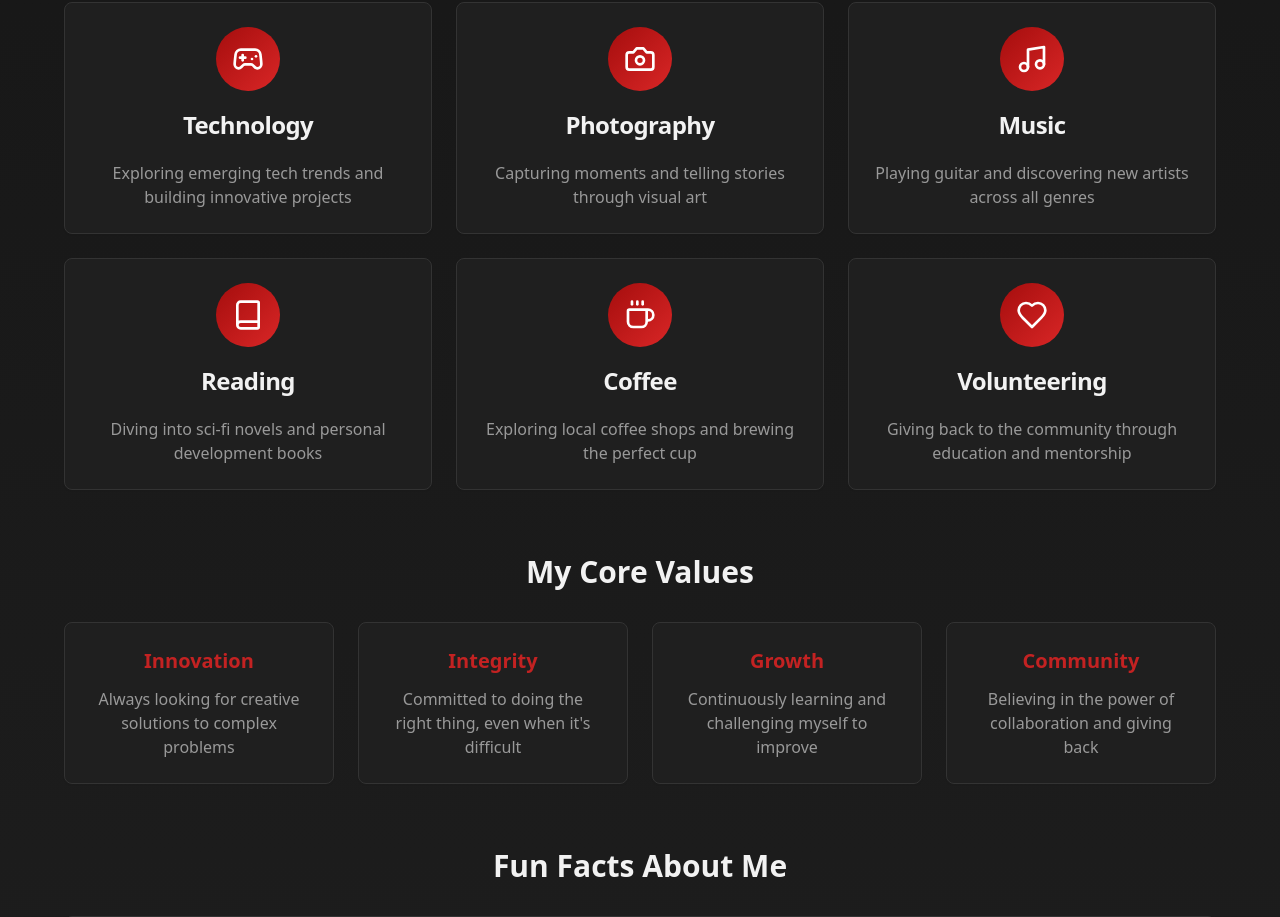
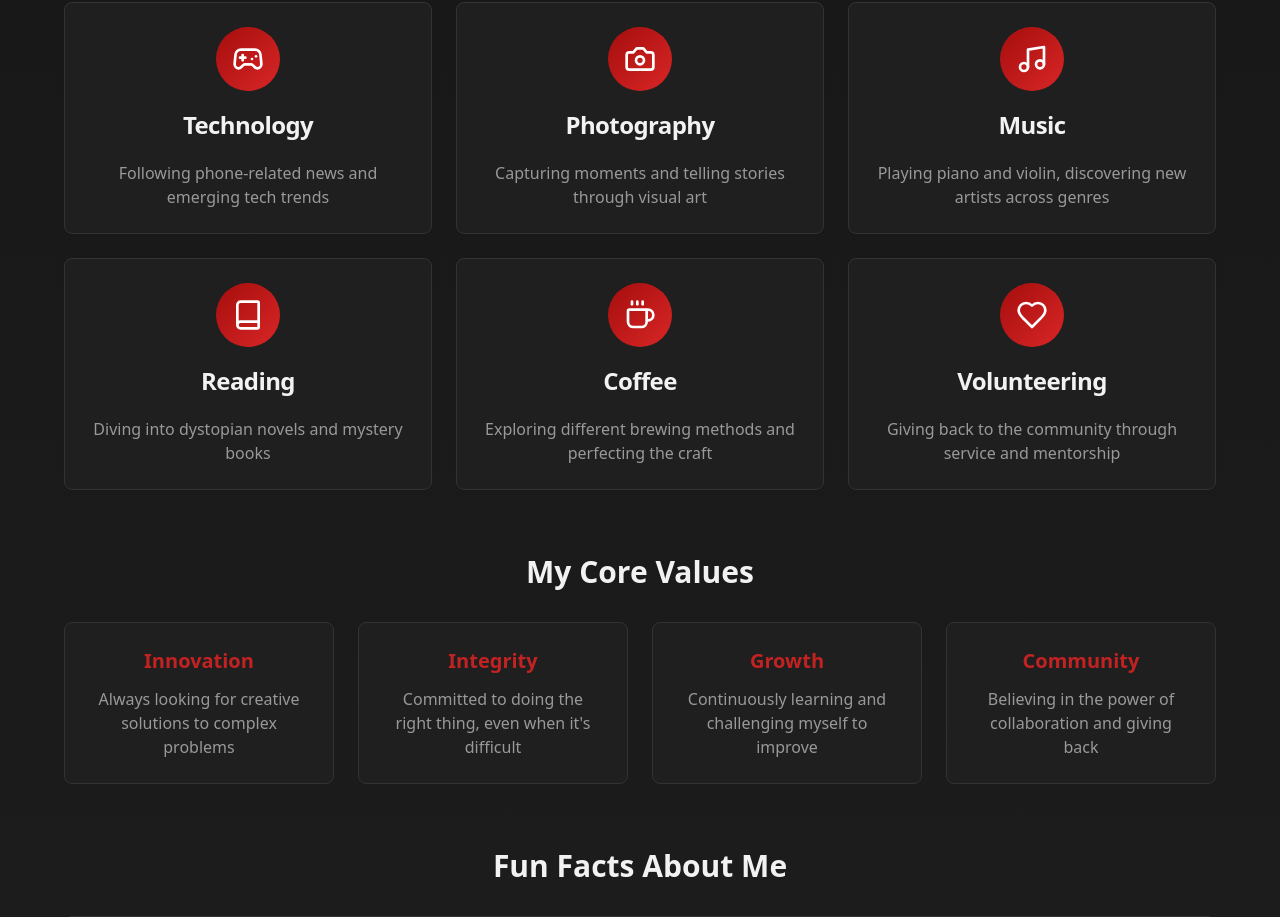
Before and after one commit to TheFedExpress/aayushparikh-2ada1e14, a React (Vite) app: page /about in a window 1280 px wide. Shown: the part 753-1670 px from the top of the page. Built offline with nearby package versions, Linux system fonts and the light colour scheme.

Commit message:
Update About page content
Add user's interests and hobbies to the About page, including technology, photography, music, piano, violin, reading dystopian novels and mystery books, coffee exploration, and volunteering.

```diff
--- a/src/pages/About.tsx
+++ b/src/pages/About.tsx
@@ -11,12 +11,12 @@ const About = () => {
     I believe in the power of innovation, continuous learning, and using technology to solve real-world problems. My goal is to combine my technical skills with my leadership experience to make a meaningful impact.`,
     location: "San Francisco, CA",
     interests: [
-      { name: "Technology", icon: Gamepad2, description: "Exploring emerging tech trends and building innovative projects" },
+      { name: "Technology", icon: Gamepad2, description: "Following phone-related news and emerging tech trends" },
       { name: "Photography", icon: Camera, description: "Capturing moments and telling stories through visual art" },
-      { name: "Music", icon: Music, description: "Playing guitar and discovering new artists across all genres" },
-      { name: "Reading", icon: Book, description: "Diving into sci-fi novels and personal development books" },
-      { name: "Coffee", icon: Coffee, description: "Exploring local coffee shops and brewing the perfect cup" },
-      { name: "Volunteering", icon: Heart, description: "Giving back to the community through education and mentorship" }
+      { name: "Music", icon: Music, description: "Playing piano and violin, discovering new artists across genres" },
+      { name: "Reading", icon: Book, description: "Diving into dystopian novels and mystery books" },
+      { name: "Coffee", icon: Coffee, description: "Exploring different brewing methods and perfecting the craft" },
+      { name: "Volunteering", icon: Heart, description: "Giving back to the community through service and mentorship" }
     ]
   };
 
```
